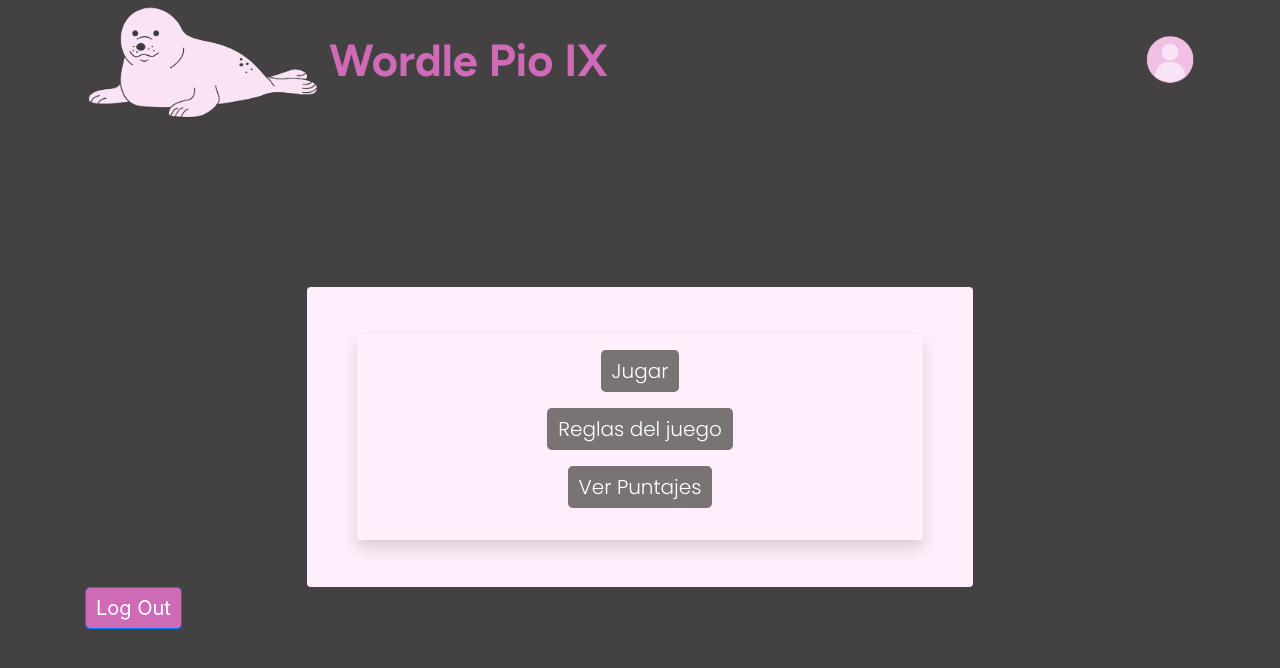
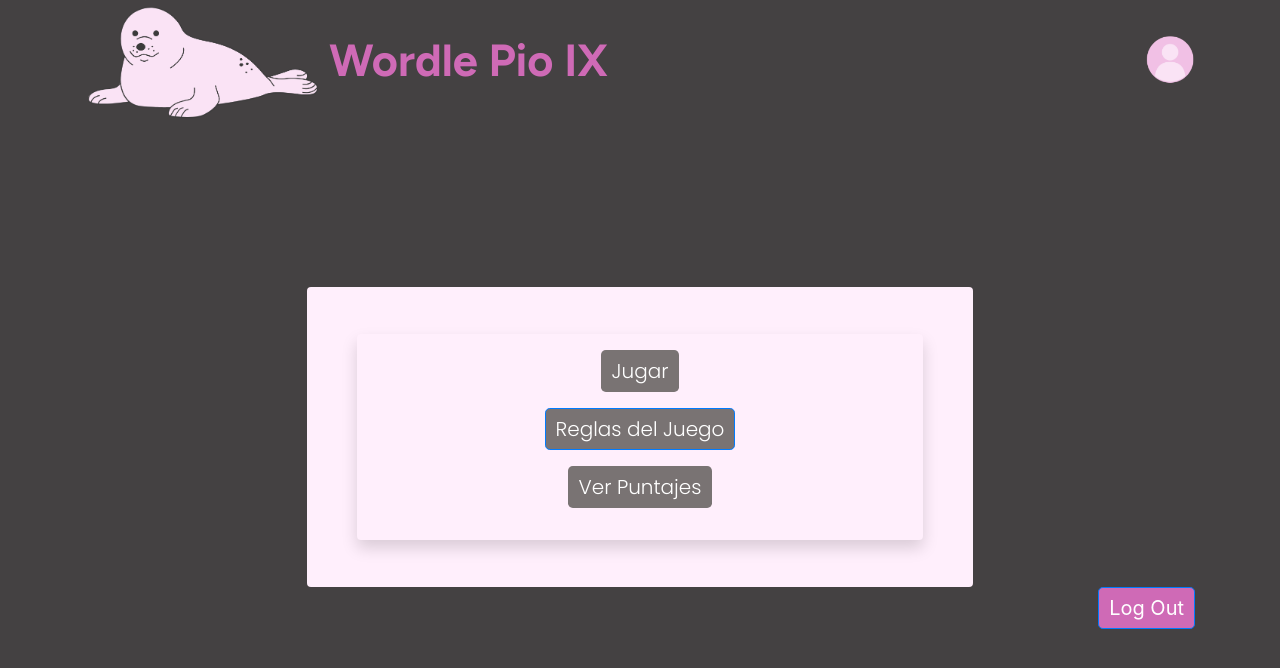
Before and after one commit to PioIX/2024-TPIN-1-G08, a plain HTML site: page Proyecto-de-las-gordis/front/index.html in a window 1280 px wide. Drawn offline with nearby package versions, Linux system fonts and the light colour scheme.

Commit message:
arreglos style (por ahora)

```diff
--- a/Proyecto-de-las-gordis/front/functions.js
+++ b/Proyecto-de-las-gordis/front/functions.js
@@ -1,5 +1,6 @@
 var usuarioLogueadoId = 0
 changeScreen()
+
 async function login() {
     let user = getUsuario();
     let password = getPassword();
--- a/Proyecto-de-las-gordis/front/index.html
+++ b/Proyecto-de-las-gordis/front/index.html
@@ -57,7 +57,9 @@
                     <button id="jugar" class="btn btn-lg btn-block form-check-control" onclick="screenJugar(), crear()">Jugar</button>
                 </div>
                 <div class="form-group" id="divreglas">
-                    <button id="reglas" class="btn btn-lg btn-block form-check-control" onclick="Reglas()">Reglas del juego</button>
+                    <a href="reglas.html">
+                        <button id="reglas" class="btn btn-primary btn-lg btn-block form-check-control">Reglas del Juego</button>
+                    </a>
                 </div>
                 <div class="form-group" id="divreglas">
                     <button id="reglas" class="btn btn-lg btn-block form-check-control" onclick="Puntajes()">Ver Puntajes</button>
--- a/Proyecto-de-las-gordis/front/styles.css
+++ b/Proyecto-de-las-gordis/front/styles.css
@@ -20,6 +20,7 @@ a {
     background-color: #FFEFFC;
     font-family: Poppins;
 }
+
 header {
     display: flex;
     justify-content: flex-start;
@@ -93,7 +94,7 @@ h3 {
     background-color: #c4c1c1; /* cacici */
 }
 
-#reglas, #jugar  {
+#reglas, #jugar, #volveraprincipal  {
     color: white;
     background-color: #797373;
     display: flex;
@@ -101,10 +102,13 @@ h3 {
     width: auto;
     padding: 5px 10px;
 }
+#divvolveraprincipal {
+    display: flex;
+    align-items: center;
+    justify-content: center;
+}
 
-#logout, #botonLogOut{
-  background-color: #FF5757;
-}
+
 #logout {
     background-color: #CF6AB6;
     display: flex;
@@ -112,10 +116,10 @@ h3 {
     width: auto;
     padding: 5px 10px;
 }
-#divlogout {
+#divLogOut {
     display: flex;
     align-items: right;
-    justify-content: end;
+    justify-content: right;
 }
 
 #divreglas, #divJugar {
```
Also changed, not shown: Proyecto-de-las-gordis/front/reglas.html (+2 -2 lines).
